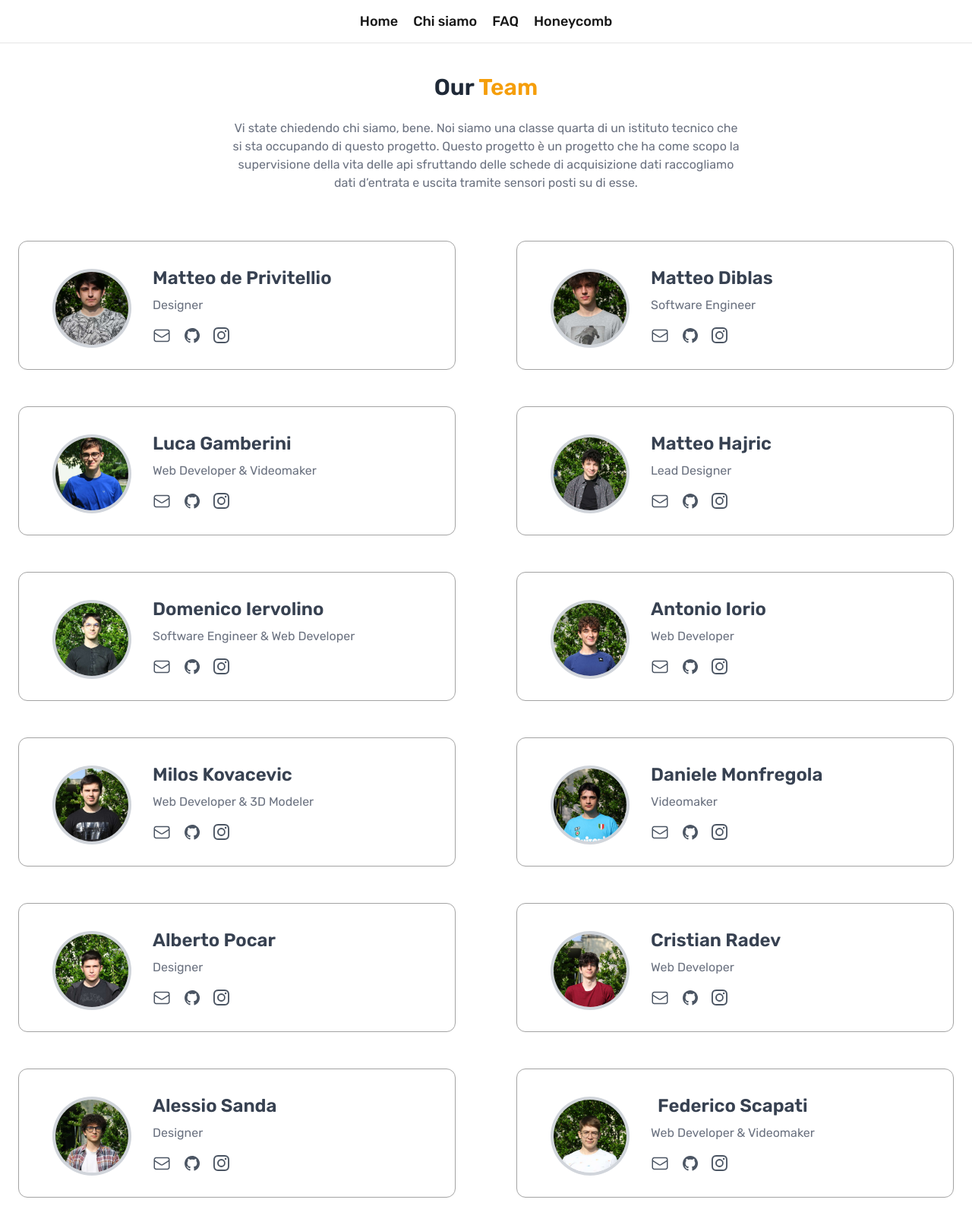
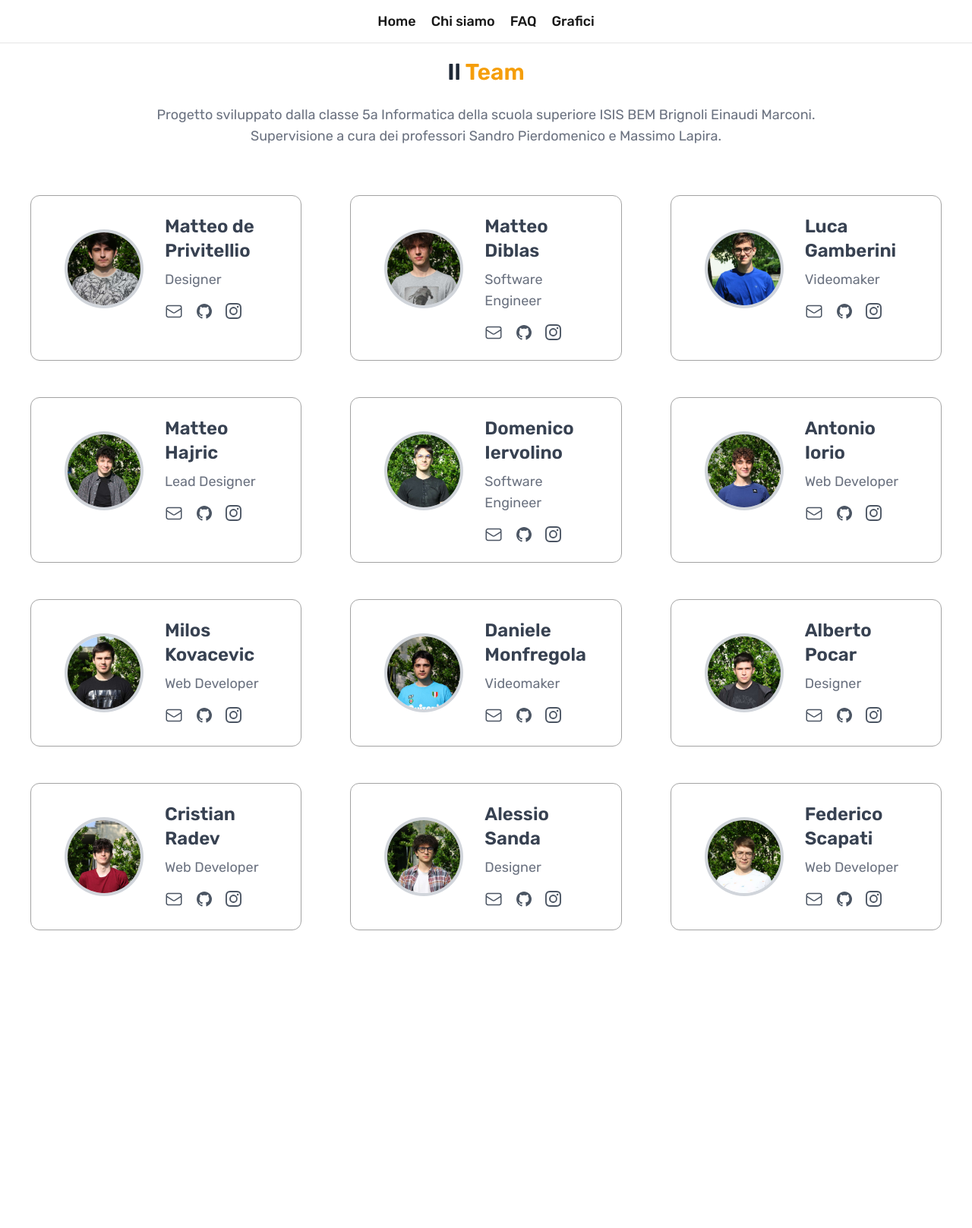
Before and after one commit to isisbem/bee-enviromental-monitoring, a PHP site: page /chi-siamo.php in a window 1280 px wide. Shown: the whole page at 76% size. After the commit the page ends 1225 px from the top, so only its background shows below. Run offline with PHP 8.4, Linux system fonts and the light colour scheme; some libraries are stand-ins or nearby versions.

Commit message:
Fixed 'Chi siamo' webpage

```diff
--- a/base.php
+++ b/base.php
@@ -28,7 +28,7 @@
         <li><a class="text-neutral-900 hover:text-amber-500 transition-colors duration-100" href="./index.php">Home</a></li>
         <li><a class="text-neutral-900 hover:text-amber-500 transition-colors duration-100" href="./chi-siamo.php">Chi siamo</a></li>
         <li><a class="text-neutral-900 hover:text-amber-500 transition-colors duration-100" href="./faq.php">FAQ</a></li>
-        <li><a class="text-neutral-900 hover:text-amber-500 transition-colors duration-100" href="./honeycumb.php">Honeycomb</a></li>
+        <li><a class="text-neutral-900 hover:text-amber-500 transition-colors duration-100" href="./honeycumb.php">Grafici</a></li>
       </ul>
     </nav>
   </body>
--- a/chi-siamo.php
+++ b/chi-siamo.php
@@ -21,24 +21,23 @@
 <html>
     <body class="mx-auto">
     <section class="bg-white">
-        <div class="container px-6 py-10 ">
-            <h1 class="text-2xl font-semibold text-center text-gray-800 capitalize lg:text-3xl">Our <span class="text-amber-500">Team</span></h1>
+        <div class="container mx-auto">
+            <h1 class="pt-5 text-xl font-semibold text-center text-gray-800 capitalize lg:text-3xl">Il <span class="text-amber-500">Team</span></h1>
 
-            <p class="max-w-2xl mx-auto my-6 text-center text-gray-500 ">
-                Vi state chiedendo chi siamo, bene. Noi siamo una classe quarta di un istituto tecnico che si sta
-                occupando di questo progetto. Questo progetto è un progetto che ha come scopo la supervisione della
-                vita delle api sfruttando delle schede di acquisizione dati raccogliamo dati d’entrata e uscita
-                tramite  sensori posti su di esse.
+            <p class="text-lg max-w-4xl mx-auto my-6 text-center text-gray-500">
+               Progetto sviluppato dalla classe 5a Informatica della scuola superiore
+               ISIS BEM Brignoli Einaudi Marconi.
+               Supervisione a cura dei professori Sandro Pierdomenico e Massimo Lapira.
             </p>
 
-            <div class="sm:mx-auto grid grid-cols-1 gap-x-20 gap-y-12 mt-8 xl:mt-16 md:grid-cols-2 xl:grid-cols-2">
+            <div class="sm:mx-10 grid grid-cols-1 gap-x-[5vw] gap-y-12 mt-8 xl:mt-16 md:grid-cols-2 xl:grid-cols-3 px-10 sm:px-0">
                 <!-- Matteo de Privitellio -->
-                <div class="px-12 py-8 transition-colors duration-300 transform border cursor-pointer rounded-xl border-neutral-400 hover:shadow-lg group">
+                <div class="px-12 py-6 transition-colors duration-300 transform border cursor-pointer rounded-xl border-neutral-400 hover:shadow-xl group">
                     <div class="flex flex-col sm:-mx-4 sm:flex-row">
-                        <img class="mx-auto mt-2 flex-shrink-0 object-cover w-24 h-24 rounded-full sm:mx-4 ring-4 ring-gray-300 group-hover:ring-amber-500" src="./static/images/dePrivitellio_Matteo.png" alt="">
+                        <img class="mx-auto my-6 flex-shrink-0 object-cover w-24 h-24 rounded-full sm:mx-4 ring-4 ring-gray-300 group-hover:ring-amber-500" src="./static/images/dePrivitellio_Matteo.png" alt="">
                         <div class="mx-auto mt-4 sm:mx-4 sm:mt-0">
-                            <h1 class="text-center text-xl font-semibold text-gray-700 md:text-2xl -hover:text-white">Matteo de Privitellio</h1>
-                            <p class="mt-2 text-gray-500">Designer</p>
+                            <h1 class="text-xl font-semibold text-gray-700 md:text-2xl -hover:text-white group-hover:text-amber-500">Matteo de Privitellio</h1>
+                            <p class=" text-lg mt-2 text-gray-500">Designer</p>
                             <div class="mx-auto flex mt-4 sm:-mx-2">
                                 <a target="_blank" href="mailto:matteo.deprivitellio@isisbem.it" class="mx-2 text-gray-600  hover:text-gray-500 -300 group-hover:text-black" aria-label="Reddit">
                                     <svg xmlns="http://www.w3.org/2000/svg" fill="none" viewBox="0 0 24 24" stroke-width="1.5" stroke="currentColor" class="w-6 h-6">
@@ -63,12 +62,12 @@
                 </div>
 
                 <!--Matteo Diblas-->
-                <div class="px-12 py-8 transition-colors duration-300 transform border cursor-pointer rounded-xl border-neutral-400 hover:shadow-lg group">
+                <div class="px-12 py-6 transition-colors duration-300 transform border cursor-pointer rounded-xl border-neutral-400 hover:shadow-lg group">
                     <div class="flex flex-col sm:-mx-4 sm:flex-row">
-                        <img class="mx-auto mt-2 flex-shrink-0 object-cover w-24 h-24 rounded-full sm:mx-4 ring-4 ring-gray-300 group-hover:ring-amber-500" src="./static/images/Diblas_Matteo.png" alt="">
+                        <img class="mx-auto my-6 flex-shrink-0 object-cover w-24 h-24 rounded-full sm:mx-4 ring-4 ring-gray-300 group-hover:ring-amber-500" src="./static/images/Diblas_Matteo.png" alt="">
                         <div class="mx-auto mt-4 sm:mx-4 sm:mt-0">
-                            <h1 class="text-center text-xl font-semibold text-gray-700 md:text-2xl -hover:text-white">Matteo Diblas</h1>
-                            <p class="mt-2 text-gray-500">Software Engineer</p>
+                            <h1 class="text-xl font-semibold text-gray-700 md:text-2xl -hover:text-white group-hover:text-amber-500">Matteo Diblas</h1>
+                            <p class="text-lg mt-2 text-gray-500">Software Engineer</p>
                             <div class="mx-auto flex mt-4 sm:-mx-2">
                                 <a target="_blank" href="mailto:matteo.diblas@isisbem.it" class="mx-2 text-gray-600  hover:text-gray-500 -300 group-hover:text-black" aria-label="Reddit">
                                     <svg xmlns="http://www.w3.org/2000/svg" fill="none" viewBox="0 0 24 24" stroke-width="1.5" stroke="currentColor" class="w-6 h-6">
@@ -93,12 +92,12 @@
                 </div>
 
                 <!--Gamberini Luca-->
-                <div class="px-12 py-8 transition-colors duration-300 transform border cursor-pointer rounded-xl border-neutral-400 hover:shadow-lg group">
+                <div class="px-12 py-6 transition-colors duration-300 transform border cursor-pointer rounded-xl border-neutral-400 hover:shadow-lg group">
                     <div class="flex flex-col sm:-mx-4 sm:flex-row">
-                        <img class="mx-auto mt-2 flex-shrink-0 object-cover w-24 h-24 rounded-full sm:mx-4 ring-4 ring-gray-300 group-hover:ring-amber-500" src="./static/images/Gamberini_Luca.png" alt="">
+                        <img class="mx-auto my-6 flex-shrink-0 object-cover w-24 h-24 rounded-full sm:mx-4 ring-4 ring-gray-300 group-hover:ring-amber-500" src="./static/images/Gamberini_Luca.png" alt="">
                         <div class="mx-auto mt-4 sm:mx-4 sm:mt-0">
-                            <h1 class="text-xl font-semibold text-gray-700 md:text-2xl -hover:text-white">Luca Gamberini</h1>
-                            <p class="mt-2 text-gray-500">Web Developer & Videomaker</p>
+                            <h1 class="text-xl font-semibold text-gray-700 md:text-2xl -hover:text-white group-hover:text-amber-500">Luca Gamberini</h1>
+                            <p class="text-lg mt-2 text-gray-500">Videomaker</p>
                             <div class="mx-auto flex mt-4 sm:-mx-2">
                                 <a target="_blank" href="mailto:luca.gamberini@isisbem.it" class="mx-2 text-gray-600  hover:text-gray-500 -300 group-hover:text-black" aria-label="Reddit">
                                     <svg xmlns="http://www.w3.org/2000/svg" fill="none" viewBox="0 0 24 24" stroke-width="1.5" stroke="currentColor" class="w-6 h-6">
@@ -123,12 +122,12 @@
                 </div>
 
                 <!--Matteo Hajric-->
-                <div class="px-12 py-8 transition-colors duration-300 transform border cursor-pointer rounded-xl border-neutral-400 hover:shadow-lg group">
+                <div class="px-12 py-6 transition-colors duration-300 transform border cursor-pointer rounded-xl border-neutral-400 hover:shadow-lg group">
                     <div class="flex flex-col sm:-mx-4 sm:flex-row">
-                        <img class="mx-auto mt-2 flex-shrink-0 object-cover w-24 h-24 rounded-full sm:mx-4 ring-4 ring-gray-300 group-hover:ring-amber-500" src="./static/images/Hajric_Matteo.png" alt="">
+                        <img class="mx-auto my-6 flex-shrink-0 object-cover w-24 h-24 rounded-full sm:mx-4 ring-4 ring-gray-300 group-hover:ring-amber-500" src="./static/images/Hajric_Matteo.png" alt="">
                         <div class="mx-auto mt-4 sm:mx-4 sm:mt-0">
-                            <h1 class="text-center text-xl font-semibold text-gray-700 md:text-2xl -hover:text-white">Matteo Hajric</h1>
-                            <p class="mt-2 text-gray-500">Lead Designer</p>
+                            <h1 class="text-xl font-semibold text-gray-700 md:text-2xl -hover:text-white group-hover:text-amber-500">Matteo Hajric</h1>
+                            <p class="text-lg mt-2 text-gray-500">Lead Designer</p>
                             <div class="mx-auto flex mt-4 sm:-mx-2">
                                 <a target="_blank" href="mailto:matteo.hajric@isisbem.it" class="mx-2 text-gray-600  hover:text-gray-500 -300 group-hover:text-black" aria-label="Reddit">
                                     <svg xmlns="http://www.w3.org/2000/svg" fill="none" viewBox="0 0 24 24" stroke-width="1.5" stroke="currentColor" class="w-6 h-6">
@@ -153,12 +152,12 @@
                 </div>
 
                 <!--Domenico Iervolino-->
-                <div class="px-12 py-8 transition-colors duration-300 transform border cursor-pointer rounded-xl border-neutral-400 hover:shadow-lg group">
+                <div class="px-12 py-6 transition-colors duration-300 transform border cursor-pointer rounded-xl border-neutral-400 hover:shadow-lg group">
                     <div class="flex flex-col sm:-mx-4 sm:flex-row">
-                        <img class="mx-auto mt-2 flex-shrink-0 object-cover w-24 h-24 rounded-full sm:mx-4 ring-4 ring-gray-300 group-hover:ring-amber-500" src="./static/images/Iervolino_Domenico.png" alt="">
+                        <img class="mx-auto my-6 flex-shrink-0 object-cover w-24 h-24 rounded-full sm:mx-4 ring-4 ring-gray-300 group-hover:ring-amber-500" src="./static/images/Iervolino_Domenico.png" alt="">
                         <div class="mx-auto mt-4 sm:mx-4 sm:mt-0">
-                            <h1 class="text-xl font-semibold text-gray-700 md:text-2xl -hover:text-white">Domenico Iervolino</h1>
-                            <p class="mt-2 text-gray-500">Software Engineer & Web Developer</p>
+                            <h1 class="text-xl font-semibold text-gray-700 md:text-2xl -hover:text-white group-hover:text-amber-500">Domenico Iervolino</h1>
+                            <p class="text-lg mt-2 text-gray-500">Software Engineer</p>
                             <div class="mx-auto flex mt-4 sm:-mx-2">
                                 <a target="_blank" href="mailto:domenico.iervolino@isisbem.it" class="mx-2 text-gray-600  hover:text-gray-500 -300 group-hover:text-black" aria-label="Reddit">
                                     <svg xmlns="http://www.w3.org/2000/svg" fill="none" viewBox="0 0 24 24" stroke-width="1.5" stroke="currentColor" class="w-6 h-6">
@@ -183,12 +182,12 @@
                 </div>
 
                 <!--Antonio Iorio-->
-                <div class="px-12 py-8 transition-colors duration-300 transform border cursor-pointer rounded-xl border-neutral-400 hover:shadow-lg group">
+                <div class="px-12 py-6 transition-colors duration-300 transform border cursor-pointer rounded-xl border-neutral-400 hover:shadow-lg group">
                     <div class="flex flex-col sm:-mx-4 sm:flex-row">
-                        <img class="mx-auto mt-2 flex-shrink-0 object-cover w-24 h-24 rounded-full sm:mx-4 ring-4 ring-gray-300 group-hover:ring-amber-500" src="./static/images/Iorio_Antonio.png" alt="">
+                        <img class="mx-auto my-6 flex-shrink-0 object-cover w-24 h-24 rounded-full sm:mx-4 ring-4 ring-gray-300 group-hover:ring-amber-500" src="./static/images/Iorio_Antonio.png" alt="">
                         <div class="mx-auto mt-4 sm:mx-4 sm:mt-0">
-                            <h1 class="text-center text-xl font-semibold text-gray-700 md:text-2xl -hover:text-white">Antonio Iorio</h1>
-                            <p class="mt-2 text-gray-500">Web Developer</p>
+                            <h1 class="text-xl font-semibold text-gray-700 md:text-2xl -hover:text-white group-hover:text-amber-500">Antonio Iorio</h1>
+                            <p class="text-lg mt-2 text-gray-500">Web Developer</p>
                             <div class="mx-auto flex mt-4 sm:-mx-2">
                                 <a target="_blank" href="mailto:antonio.iorio@isisbem.it" class="mx-2 text-gray-600  hover:text-gray-500 -300 group-hover:text-black" aria-label="Reddit">
                                     <svg xmlns="http://www.w3.org/2000/svg" fill="none" viewBox="0 0 24 24" stroke-width="1.5" stroke="currentColor" class="w-6 h-6">
@@ -213,12 +212,12 @@
                 </div>
 
                 <!--Milos Kovacevic-->
-                <div class="px-12 py-8 transition-colors duration-300 transform border cursor-pointer rounded-xl border-neutral-400 hover:shadow-lg group">
+                <div class="px-12 py-6 transition-colors duration-300 transform border cursor-pointer rounded-xl border-neutral-400 hover:shadow-lg group">
                     <div class="flex flex-col sm:-mx-4 sm:flex-row">
-                        <img class="mx-auto mt-2 flex-shrink-0 object-cover w-24 h-24 rounded-full sm:mx-4 ring-4 ring-gray-300 group-hover:ring-amber-500" src="./static/images/Kovacevic_Milos.png" alt="">
+                        <img class="mx-auto my-6 flex-shrink-0 object-cover w-24 h-24 rounded-full sm:mx-4 ring-4 ring-gray-300 group-hover:ring-amber-500" src="./static/images/Kovacevic_Milos.png" alt="">
                         <div class="mx-auto mt-4 sm:mx-4 sm:mt-0">
-                            <h1 class="text-xl font-semibold text-gray-700 md:text-2xl -hover:text-white">Milos Kovacevic</h1>
-                            <p class="mt-2 text-gray-500">Web Developer & 3D Modeler</p>
+                            <h1 class="text-xl font-semibold text-gray-700 md:text-2xl -hover:text-white group-hover:text-amber-500">Milos Kovacevic</h1>
+                            <p class="text-lg mt-2 text-gray-500">Web Developer</p>
                             <div class="mx-auto flex mt-4 sm:-mx-2">
                                 <a target="_blank" href="mailto:milos.kovacevic@isisbem.it" class="mx-2 text-gray-600  hover:text-gray-500 -300 group-hover:text-black" aria-label="Reddit">
                                     <svg xmlns="http://www.w3.org/2000/svg" fill="none" viewBox="0 0 24 24" stroke-width="1.5" stroke="currentColor" class="w-6 h-6">
@@ -243,12 +242,12 @@
                 </div>
 
                 <!--Daniele Monfregola-->
-                <div class="px-12 py-8 transition-colors duration-300 transform border cursor-pointer rounded-xl border-neutral-400 hover:shadow-lg group">
+                <div class="px-12 py-6 transition-colors duration-300 transform border cursor-pointer rounded-xl border-neutral-400 hover:shadow-lg group">
                     <div class="flex flex-col sm:-mx-4 sm:flex-row">
-                        <img class="mx-auto mt-2 flex-shrink-0 object-cover w-24 h-24 rounded-full sm:mx-4 ring-4 ring-gray-300 group-hover:ring-amber-500" src="./static/images/Monfregola_Daniele.png" alt="">
+                        <img class="mx-auto my-6 flex-shrink-0 object-cover w-24 h-24 rounded-full sm:mx-4 ring-4 ring-gray-300 group-hover:ring-amber-500" src="./static/images/Monfregola_Daniele.png" alt="">
                         <div class="mx-auto mt-4 sm:mx-4 sm:mt-0">
-                            <h1 class="text-center text-xl font-semibold text-gray-700 md:text-2xl -hover:text-white">Daniele Monfregola</h1>
-                            <p class="mt-2 text-gray-500">Videomaker</p>
+                            <h1 class="text-xl font-semibold text-gray-700 md:text-2xl -hover:text-white group-hover:text-amber-500">Daniele Monfregola</h1>
+                            <p class="text-lg mt-2 text-gray-500">Videomaker</p>
                             <div class="mx-auto flex mt-4 sm:-mx-2">
                                 <a target="_blank" href="mailto:daniele.monfregola@isisbem.it" class="mx-2 text-gray-600  hover:text-gray-500 -300 group-hover:text-black" aria-label="Reddit">
                                     <svg xmlns="http://www.w3.org/2000/svg" fill="none" viewBox="0 0 24 24" stroke-width="1.5" stroke="currentColor" class="w-6 h-6">
@@ -272,13 +271,13 @@
                     </div>
                 </div>
 
-                <!--Alerto Pocar-->
-                <div class="px-12 py-8 transition-colors duration-300 transform border cursor-pointer rounded-xl border-neutral-400 hover:shadow-lg group">
+                <!--Alberto Pocar-->
+                <div class="px-12 py-6 transition-colors duration-300 transform border cursor-pointer rounded-xl border-neutral-400 hover:shadow-lg group">
                     <div class="flex flex-col sm:-mx-4 sm:flex-row">
-                        <img class="mx-auto mt-2 flex-shrink-0 object-cover w-24 h-24 rounded-full sm:mx-4 ring-4 ring-gray-300 group-hover:ring-amber-500" src="./static/images/Pocar_Alberto.png" alt="">
+                        <img class="mx-auto my-6 flex-shrink-0 object-cover w-24 h-24 rounded-full sm:mx-4 ring-4 ring-gray-300 group-hover:ring-amber-500" src="./static/images/Pocar_Alberto.png" alt="">
                         <div class="mx-auto mt-4 sm:mx-4 sm:mt-0">
-                            <h1 class="text-center text-xl font-semibold text-gray-700 md:text-2xl -hover:text-white">Alberto Pocar</h1>
-                            <p class="mt-2 text-gray-500">Designer</p>
+                            <h1 class="text-xl font-semibold text-gray-700 md:text-2xl -hover:text-white group-hover:text-amber-500">Alberto Pocar</h1>
+                            <p class="text-lg mt-2 text-gray-500">Designer</p>
                             <div class="mx-auto flex mt-4 sm:-mx-2">
                                 <a target="_blank" href="mailto:alberto.pocar@isisbem.it" class="mx-2 text-gray-600  hover:text-gray-500 -300 group-hover:text-black" aria-label="Reddit">
                                     <svg xmlns="http://www.w3.org/2000/svg" fill="none" viewBox="0 0 24 24" stroke-width="1.5" stroke="currentColor" class="w-6 h-6">
@@ -303,12 +302,12 @@
                 </div>
 
                 <!--Cristian Radev-->
-                <div class="px-12 py-8 transition-colors duration-300 transform border cursor-pointer rounded-xl border-neutral-400 hover:shadow-lg group">
+                <div class="px-12 py-6 transition-colors duration-300 transform border cursor-pointer rounded-xl border-neutral-400 hover:shadow-lg group">
                     <div class="flex flex-col sm:-mx-4 sm:flex-row">
-                        <img class="mx-auto mt-2 flex-shrink-0 object-cover w-24 h-24 rounded-full sm:mx-4 ring-4 ring-gray-300 group-hover:ring-amber-500" src="./static/images/Radev_Cristian.png" alt="">
+                        <img class="mx-auto my-6 flex-shrink-0 object-cover w-24 h-24 rounded-full sm:mx-4 ring-4 ring-gray-300 group-hover:ring-amber-500" src="./static/images/Radev_Cristian.png" alt="">
                         <div class="mx-auto mt-4 sm:mx-4 sm:mt-0">
-                            <h1 class="text-center text-xl font-semibold text-gray-700 md:text-2xl -hover:text-white">Cristian Radev</h1>
-                            <p class="mt-2 text-gray-500">Web Developer</p>
+                            <h1 class="text-xl font-semibold text-gray-700 md:text-2xl -hover:text-white group-hover:text-amber-500">Cristian Radev</h1>
+                            <p class="text-lg mt-2 text-gray-500">Web Developer</p>
                             <div class="mx-auto flex mt-4 sm:-mx-2">
                                 <a target="_blank" href="mailto:cristian.radev@isisbem.it" class="mx-2 text-gray-600  hover:text-gray-500 -300 group-hover:text-black" aria-label="Reddit">
                                     <svg xmlns="http://www.w3.org/2000/svg" fill="none" viewBox="0 0 24 24" stroke-width="1.5" stroke="currentColor" class="w-6 h-6">
@@ -333,12 +332,12 @@
                 </div>
 
                 <!--Alessio Sanda-->
-                <div class="px-12 py-8 transition-colors duration-300 transform border cursor-pointer rounded-xl border-neutral-400 hover:shadow-lg group">
+                <div class="px-12 py-6 transition-colors duration-300 transform border cursor-pointer rounded-xl border-neutral-400 hover:shadow-lg group">
                     <div class="flex flex-col sm:-mx-4 sm:flex-row">
-                        <img class="mx-auto mt-2 flex-shrink-0 object-cover w-24 h-24 rounded-full sm:mx-4 ring-4 ring-gray-300 group-hover:ring-amber-500" src="./static/images/Sanda_Alessio.png" alt="">
+                        <img class="mx-auto my-6 flex-shrink-0 object-cover w-24 h-24 rounded-full sm:mx-4 ring-4 ring-gray-300 group-hover:ring-amber-500" src="./static/images/Sanda_Alessio.png" alt="">
                         <div class="mx-auto mt-4 sm:mx-4 sm:mt-0">
-                            <h1 class="text-center text-xl font-semibold text-gray-700 md:text-2xl -hover:text-white">Alessio Sanda</h1>
-                            <p class="mt-2 text-gray-500">Designer</p>
+                            <h1 class="text-xl font-semibold text-gray-700 md:text-2xl -hover:text-white group-hover:text-amber-500">Alessio Sanda</h1>
+                            <p class="text-lg mt-2 text-gray-500">Designer</p>
                             <div class="mx-auto flex mt-4 sm:-mx-2">
                                 <a target="_blank" href="mailto:alessio.sanda@isisbem.it" class="mx-2 text-gray-600  hover:text-gray-500 -300 group-hover:text-black" aria-label="Reddit">
                                     <svg xmlns="http://www.w3.org/2000/svg" fill="none" viewBox="0 0 24 24" stroke-width="1.5" stroke="currentColor" class="w-6 h-6">
@@ -363,12 +362,12 @@
                 </div>
 
                 <!--Federico Scapati-->
-                <div class="px-12 py-8 transition-colors duration-300 transform border cursor-pointer rounded-xl border-neutral-400 hover:shadow-lg group">
+                <div class="px-12 py-6 transition-colors duration-300 transform border cursor-pointer rounded-xl border-neutral-400 hover:shadow-lg group">
                     <div class="flex flex-col sm:-mx-4 sm:flex-row">
-                        <img class="mx-auto mt-2 flex-shrink-0 object-cover w-24 h-24 rounded-full sm:mx-4 ring-4 ring-gray-300 group-hover:ring-amber-500" src="./static/images/Scapati_Federico.png" alt="">
+                        <img class="mx-auto my-6 flex-shrink-0 object-cover w-24 h-24 rounded-full sm:mx-4 ring-4 ring-gray-300 group-hover:ring-amber-500" src="./static/images/Scapati_Federico.png" alt="">
                         <div class="mx-auto mt-4 sm:mx-4 sm:mt-0">
-                            <h1 class="text-center text-xl font-semibold text-gray-700 md:text-2xl -hover:text-white">Federico Scapati</h1>
-                            <p class="mt-2 text-gray-500">Web Developer & Videomaker</p>
+                            <h1 class="text-xl font-semibold text-gray-700 md:text-2xl -hover:text-white group-hover:text-amber-500">Federico Scapati</h1>
+                            <p class="text-lg mt-2 text-gray-500">Web Developer</p>
                             <div class="mx-auto flex mt-4 sm:-mx-2">
                                 <a target="_blank" href="mailto:federico.scapati@isisbem.it" class="mx-2 text-gray-600  hover:text-gray-500 -300 group-hover:text-black" aria-label="Reddit">
                                     <svg xmlns="http://www.w3.org/2000/svg" fill="none" viewBox="0 0 24 24" stroke-width="1.5" stroke="currentColor" class="w-6 h-6">
```
